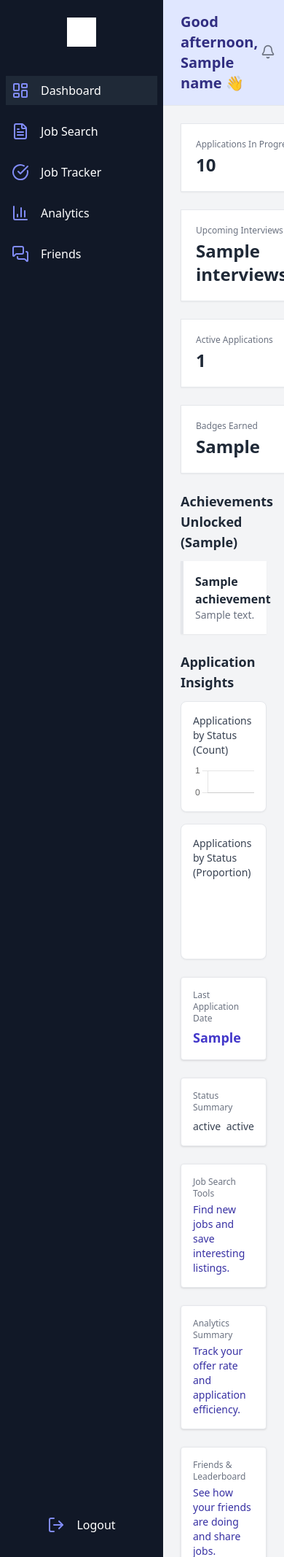
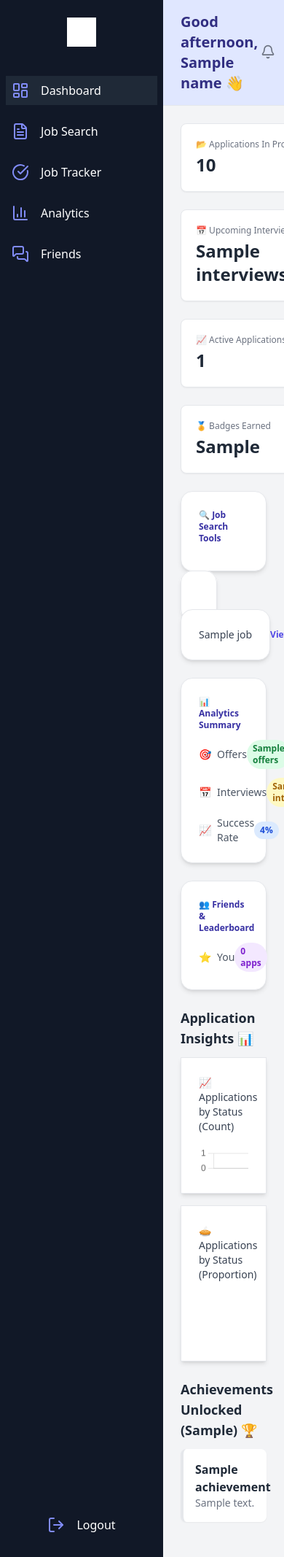
Before and after one commit to Jignesh6155/CITS3403_project, a Flask app: template app/templates/dashboard.html in a window 390 px wide. Shown: the whole page at 73% size. Run offline with Flask 3, Linux system fonts and the light colour scheme; tables that the repository leaves empty hold one stand-in row (values such as "Sample post"); the template is opened without the code that fills it: values that come from a table or form of the project are taken from there, most other values are stand-ins (such as "Sample title", 1, 10 or a date in 2020); style sheets or scripts are compiled from the project's sources; some libraries are stand-ins or nearby versions.

Commit message:
Final dashboard UI changes applied to develop

```diff
--- a/app/routes.py
+++ b/app/routes.py
@@ -16,7 +16,6 @@ import string
 from datetime import datetime, timedelta
 import pytz
 import re
-
 # Simple in-memory rate limiting
 request_counts = {}
 def rate_limit_check(user_id, action, max_requests=5, window_seconds=3600):
@@ -54,7 +53,6 @@ def create_notification(user_id, content, link=None, notification_type="general"
 live_job_queue = queue.Queue()
 HEADLESS_TOGGLE = False  # Set to False temporarily for debugging
 SCRAPE_SIZE = 3
-
 def background_scraper(user_id=1, jobtype='internships', discipline=None, location=None, keyword=None):
     print(f"[DEBUG] Starting scraping with: jobtype={jobtype}, discipline={discipline}, location={location}, keyword={keyword}")
     with app.app_context():
@@ -237,30 +235,24 @@ def dashboard():
     applications = JobApplication.query.filter_by(user=user).all()
     all_statuses = ["Saved", "Applied", "Screen", "Interviewing", "Offer", "Accepted", "Archived", "Discontinued"]
     status_counts_dict = {status: 0 for status in all_statuses}
-    company_counts = {}
     last_applied_raw = None
     for app in applications:
         if app.status in status_counts_dict:
             status_counts_dict[app.status] += 1
-        if app.date_applied:
-            if not last_applied_raw or app.date_applied > last_applied_raw:
-                last_applied_raw = app.date_applied
+        if app.date_applied and (not last_applied_raw or app.date_applied > last_applied_raw):
+            last_applied_raw = app.date_applied
     last_applied = last_applied_raw.strftime("%Y-%m-%d") if last_applied_raw else "N/A"
-    status_labels = []
-    status_counts = []
-    for status, count in status_counts_dict.items():
-        if count > 0:
-            status_labels.append(status)
-            status_counts.append(count)
+    status_labels = [status for status, count in status_counts_dict.items() if count > 0]
+    status_counts = [count for status, count in status_counts_dict.items() if count > 0]
     status_summary = list(zip(status_labels, status_counts))
     applied = status_counts_dict["Applied"]
     saved = status_counts_dict["Saved"]
     interviewing = status_counts_dict["Interviewing"]
     offers = status_counts_dict["Offer"]
     in_progress = sum(status_counts_dict[s] for s in all_statuses if s not in ["Accepted", "Archived", "Discontinued"])
-    inactive_statuses = {"Accepted", "Archived", "Discontinued"}
-    active_applications = [app for app in applications if app.status not in inactive_statuses]
+    active_applications = [app for app in applications if app.status not in {"Accepted", "Archived", "Discontinued"}]
     active_count = len(active_applications)
+    # Achievements
     achievements = []
     if applied >= 1:
         achievements.append(("First Application Sent", "You're on your way!", "green"))
@@ -287,6 +279,19 @@ def dashboard():
     if status_counts_dict["Discontinued"] >= 1:
         achievements.append(("No Longer Pursuing", "Moved on from a role.", "rose"))
     badges_earned = len(achievements)
+    # New Sneak Peek Data
+    random_jobs = ScrapedJob.query.order_by(db.func.random()).limit(3).all()
+    total_apps = len(applications)
+    success_rate = round((offers / total_apps) * 100, 1) if total_apps else 0
+    friends = user.friends.all()
+    all_users = [user] + friends
+    leaderboard = sorted(
+        [{'name': u.name, 'apps_count': len(u.job_applications)} for u in all_users],
+        key=lambda x: x['apps_count'],
+        reverse=True
+    )[:3]
+    # Retrieve suggested_jobs from session for the sneak peek
+    suggested_jobs = session.get('suggested_jobs', [])
     return render_template("dashboard.html",
         name=user.name,
         in_progress=in_progress,
@@ -300,7 +305,13 @@ def dashboard():
         status_summary=status_summary,
         active_count=active_count,
         badges_earned=badges_earned,
-        achievements=achievements
+        achievements=achievements,
+        random_jobs=random_jobs,
+        total_apps=total_apps,
+        success_rate=success_rate,
+        leaderboard_preview=leaderboard,
+        suggested_jobs=suggested_jobs,
+        user=user  # <-- This fixes the UndefinedError in dashboard.html
     )
 @app.route("/logout")
 def logout():
--- a/app/templates/dashboard.html
+++ b/app/templates/dashboard.html
@@ -1,5 +1,3 @@
-
-
 {% extends "base.html" %}
 {% set active_page = "dashboard" %}
 {% block title %}Dashboard{% endblock %}
@@ -8,84 +6,109 @@
   <h1 class="text-xl font-semibold text-indigo-900">Good afternoon, {{ name }} 👋</h1>
   <div class="flex gap-4 items-center">
     {% include 'notifications.html' %}
-  <div class="w-8 h-8 bg-gray-300 rounded-full"></div>
-</div>
+    <div class="w-8 h-8 bg-gray-300 rounded-full"></div>
+  </div>
 </header>
 <main class="flex-1 p-6 overflow-y-auto">
   <!-- Quick Stats -->
   <div class="flex flex-wrap gap-6 mb-6">
-    <a href="{{ url_for('job_tracker') }}" class="flex-1 min-w-[200px] bg-white border p-5 shadow-sm hover:bg-indigo-50 transition">
-      <p class="text-xs text-gray-500 mb-1">Applications In Progress</p>
+    <a href="{{ url_for('job_tracker') }}" class="flex-1 min-w-[200px] bg-white border p-5 shadow-sm hover:bg-indigo-50 transition rounded-lg">
+      <p class="text-xs text-gray-500 mb-1">📂 Applications In Progress</p>
       <p class="text-2xl font-bold">{{ in_progress }}</p>
     </a>
-    <a href="{{ url_for('job_tracker') }}" class="flex-1 min-w-[200px] bg-white border p-5 shadow-sm hover:bg-indigo-50 transition">
-      <p class="text-xs text-gray-500 mb-1">Upcoming Interviews</p>
+    <a href="{{ url_for('job_tracker') }}" class="flex-1 min-w-[200px] bg-white border p-5 shadow-sm hover:bg-indigo-50 transition rounded-lg">
+      <p class="text-xs text-gray-500 mb-1">📅 Upcoming Interviews</p>
       <p class="text-2xl font-bold">{{ interviews }}</p>
     </a>
-    <a href="{{ url_for('job_tracker') }}" class="flex-1 min-w-[200px] bg-white border p-5 shadow-sm hover:bg-indigo-50 transition">
-      <p class="text-xs text-gray-500 mb-1">Active Applications</p>
+    <a href="{{ url_for('job_tracker') }}" class="flex-1 min-w-[200px] bg-white border p-5 shadow-sm hover:bg-indigo-50 transition rounded-lg">
+      <p class="text-xs text-gray-500 mb-1">📈 Active Applications</p>
       <p class="text-2xl font-bold">{{ active_count }}</p>
     </a>
-    <div class="flex-1 min-w-[200px] bg-white border p-5 shadow-sm">
-      <p class="text-xs text-gray-500 mb-1">Badges Earned</p>
+    <div class="flex-1 min-w-[200px] bg-white border p-5 shadow-sm rounded-lg">
+      <p class="text-xs text-gray-500 mb-1">🏅 Badges Earned</p>
       <p class="text-2xl font-bold">{{ badges_earned }}</p>
     </div>
   </div>
-  <!-- Achievements -->
+  <!-- Sneak Peek of Other Pages (Moved Up) -->
+  <section class="grid grid-cols-1 md:grid-cols-3 gap-6 mb-6">
+    <!-- Job Search Tools -->
+    <a href="{{ url_for('job_search') }}" class="bg-white p-6 shadow-md border hover:bg-indigo-50 transition rounded-2xl">
+      <p class="text-xs text-gray-500 mb-3">🔍 <span class="font-semibold text-indigo-800">Job Search Tools</span></p>
+      <ul class="text-sm text-gray-700 space-y-2">
+        {% for job in suggested_jobs[:3] %}
+        <li class="flex justify-between items-center">
+          <span class="truncate">{{ job.title }}</span>
+          <a href="{{ job.link }}" target="_blank" class="text-indigo-600 text-xs font-semibold hover:underline">View</a>
+        </li>
+        {% endfor %}
+        {% if not suggested_jobs %}
+        <li class="text-gray-400">No suggested jobs yet.</li>
+        {% endif %}
+      </ul>
+    </a>
+    <!-- Analytics Summary -->
+    <a href="{{ url_for('analytics') }}" class="bg-white p-6 shadow-md border hover:bg-indigo-50 transition rounded-2xl">
+      <p class="text-xs text-gray-500 mb-3">📊 <span class="font-semibold text-indigo-800">Analytics Summary</span></p>
+      <ul class="text-sm space-y-3">
+        <li class="flex items-center justify-between">
+          <span class="flex items-center gap-2 text-gray-600"><span class="text-green-500">🎯</span> Offers</span>
+          <span class="inline-block bg-green-100 text-green-700 text-xs px-2 py-1 rounded-full font-semibold">{{ offers }}</span>
+        </li>
+        <li class="flex items-center justify-between">
+          <span class="flex items-center gap-2 text-gray-600"><span class="text-yellow-500">📅</span> Interviews</span>
+          <span class="inline-block bg-yellow-100 text-yellow-700 text-xs px-2 py-1 rounded-full font-semibold">{{ interviews }}</span>
+        </li>
+        <li class="flex items-center justify-between">
+          <span class="flex items-center gap-2 text-gray-600"><span class="text-blue-500">📈</span> Success Rate</span>
+          <span class="inline-block bg-blue-100 text-blue-700 text-xs px-2 py-1 rounded-full font-semibold">{{ success_rate }}%</span>
+        </li>
+      </ul>
+    </a>
+    <!-- Friends & Leaderboard -->
+    <a href="{{ url_for('comms') }}" class="bg-white p-6 shadow-md border hover:bg-indigo-50 transition rounded-2xl">
+      <p class="text-xs text-gray-500 mb-3">👥 <span class="font-semibold text-indigo-800">Friends & Leaderboard</span></p>
+      <ul class="text-sm space-y-3">
+        {% set leaderboard = [user] + user.friends.all() %}
+        {% for friend in leaderboard[:3] %}
+        <li class="flex items-center justify-between">
+          <span class="flex items-center gap-2 text-gray-600">
+            <span class="text-purple-500">⭐</span>
+            {{ "You" if friend.id == user.id else friend.name }}
+          </span>
+          <span class="inline-block bg-purple-100 text-purple-700 text-xs px-2 py-1 rounded-full font-semibold">{{ friend.job_applications|length }} apps</span>
+        </li>
+        {% endfor %}
+        {% if not leaderboard %}
+        <li class="text-gray-400">No leaderboard data.</li>
+        {% endif %}
+      </ul>
+    </a>
+  </section>
+  <!-- Application Insights Graphs (Now After Sneak Peek) -->
   <section class="mb-6">
-    <h2 class="text-lg font-semibold text-gray-800 mb-3">Achievements Unlocked ({{ badges_earned }})</h2>
+    <h2 class="text-lg font-semibold text-gray-800 mb-3">Application Insights 📊</h2>
+    <div class="grid grid-cols-1 lg:grid-cols-2 gap-4">
+      <div class="bg-white border border-gray-200 p-6 shadow-md">
+        <p class="text-sm font-medium text-gray-700 mb-4">📈 Applications by Status (Count)</p>
+        <canvas id="barChart" height="180" style="max-height: 240px;"></canvas>
+      </div>
+      <div class="bg-white border border-gray-200 p-6 shadow-md">
+        <p class="text-sm font-medium text-gray-700 mb-4">🥧 Applications by Status (Proportion)</p>
+        <canvas id="pieChart" height="180" style="max-height: 240px;"></canvas>
+      </div>
+    </div>
+  </section>
+  <!-- Achievements (Moved to Bottom) -->
+  <section class="mb-6">
+    <h2 class="text-lg font-semibold text-gray-800 mb-3">Achievements Unlocked ({{ badges_earned }}) 🏆</h2>
     <div class="grid grid-cols-1 md:grid-cols-3 gap-4">
       {% for title, desc, color in achievements %}
-      <div class="bg-white border-l-4 border-{{ color }}-500 p-4 shadow-sm">
+      <div class="bg-white border-l-4 border-{{ color }}-500 p-4 shadow-sm rounded-lg">
         <p class="font-semibold text-{{ color }}-700">{{ title }}</p>
         <p class="text-sm text-gray-500">{{ desc }}</p>
       </div>
       {% endfor %}
     </div>
-  </section>
-  <!-- Application Insights Graphs -->
-  <section class="mb-6">
-    <h2 class="text-lg font-semibold text-gray-800 mb-3">Application Insights</h2>
-    <div class="grid grid-cols-1 lg:grid-cols-2 gap-4">
-      <div class="bg-white border border-gray-200 p-4 shadow-sm rounded-lg">
-        <p class="text-sm font-medium text-gray-700 mb-2">Applications by Status (Count)</p>
-        <canvas id="barChart" height="180" style="max-height: 240px;"></canvas>
-      </div>
-      <div class="bg-white border border-gray-200 p-4 shadow-sm rounded-lg">
-        <p class="text-sm font-medium text-gray-700 mb-2">Applications by Status (Proportion)</p>
-        <canvas id="pieChart" height="180" style="max-height: 240px;"></canvas>
-      </div>
-    </div>
-  </section>
-  <!-- Extra Dashboard Insights -->
-  <section class="grid grid-cols-1 lg:grid-cols-2 gap-6 mb-6">
-    <a href="{{ url_for('job_tracker') }}" class="bg-white p-4 shadow border hover:bg-indigo-50 transition rounded">
-      <p class="text-xs text-gray-500 mb-1">Last Application Date</p>
-      <p class="text-lg font-semibold text-indigo-700">{{ last_applied }}</p>
-    </a>
-    <div class="bg-white p-4 shadow border rounded">
-      <p class="text-xs text-gray-500 mb-2">Status Summary</p>
-      <ul class="text-sm text-gray-700">
-        {% for s, c in status_summary %}
-        <li class="flex justify-between"><span>{{ s }}</span><span>{{ c }}</span></li>
-        {% endfor %}
-      </ul>
-    </div>
-  </section>
-  <!-- Sneak Peek of Other Pages -->
-  <section class="grid grid-cols-1 md:grid-cols-3 gap-6 mb-6">
-    <a href="{{ url_for('job_search') }}" class="bg-white p-4 shadow border rounded hover:bg-indigo-50 transition">
-      <p class="text-xs text-gray-500 mb-1">Job Search Tools</p>
-      <p class="text-sm text-indigo-800">Find new jobs and save interesting listings.</p>
-    </a>
-    <a href="{{ url_for('analytics') }}" class="bg-white p-4 shadow border rounded hover:bg-indigo-50 transition">
-      <p class="text-xs text-gray-500 mb-1">Analytics Summary</p>
-      <p class="text-sm text-indigo-800">Track your offer rate and application efficiency.</p>
-    </a>
-    <a href="{{ url_for('comms') }}" class="bg-white p-4 shadow border rounded hover:bg-indigo-50 transition">
-      <p class="text-xs text-gray-500 mb-1">Friends & Leaderboard</p>
-      <p class="text-sm text-indigo-800">See how your friends are doing and share jobs.</p>
-    </a>
   </section>
 </main>
 {% endblock %}
@@ -94,10 +117,7 @@
 <script>
   const labels = {{ status_labels | safe }};
   const counts = {{ status_counts | safe }};
-  const colors = [
-    '#6366f1', '#f59e0b', '#10b981', '#ef4444',
-    '#8b5cf6', '#ec4899', '#f97316', '#22d3ee'
-  ].slice(0, labels.length);
+  const colors = ['#6366f1', '#f59e0b', '#10b981', '#ef4444', '#8b5cf6', '#ec4899', '#f97316', '#22d3ee'].slice(0, labels.length);
   new Chart(document.getElementById('barChart'), {
     type: 'bar',
     data: {
@@ -114,10 +134,7 @@
       responsive: true,
       plugins: { legend: { display: false }},
       scales: {
-        y: {
-          beginAtZero: true,
-          ticks: { stepSize: 1 }
-        }
+        y: { beginAtZero: true, ticks: { stepSize: 1 } }
       }
     }
   });
```
Also changed, not shown: instance/careerlink.db.
